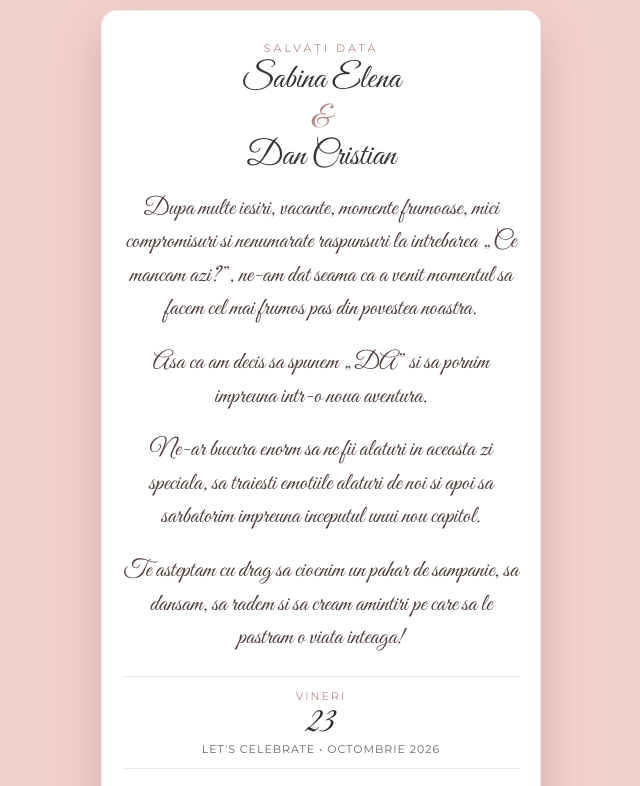
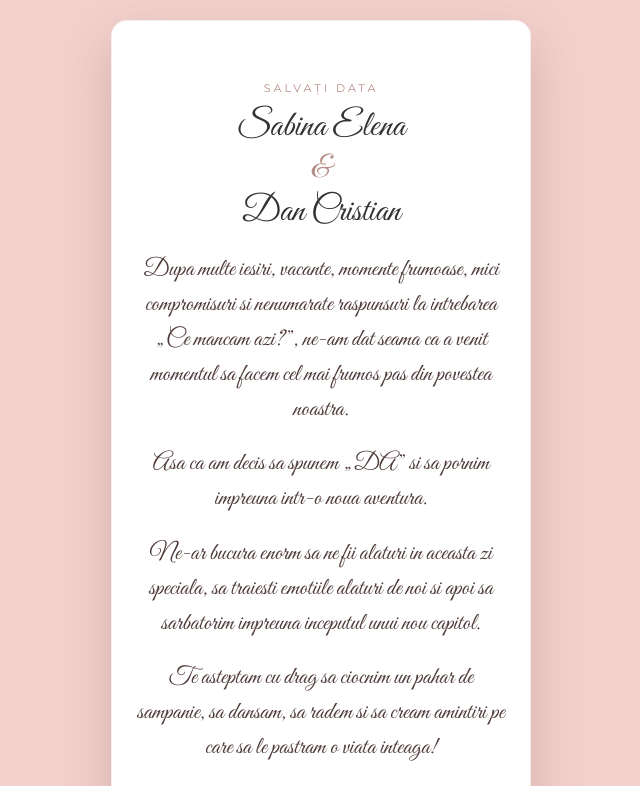
Before and after one commit to dcungureanu01-ux/invitatie, a plain HTML site: page index.html in a window 1280 px wide. Both pictures are taken after a click on the element "S&D". Shown: the top 786 px of the page, without its empty margins (319-959 px from the left). Drawn offline with Linux system fonts and the light colour scheme.

Commit message:
Update style.css

```diff
--- a/style.css
+++ b/style.css
@@ -15,7 +15,7 @@ body {
     align-items: center;
     overflow-x: hidden;
     transition: background-color 0.8s ease;
-    padding: 10px;
+    padding: 20px 10px; /* Adăugat spațiu sus/jos pentru ecrane mici */
 }
 
 /* Fundalul general devine rozul plicului când scrisoarea este deschisă */
@@ -159,22 +159,22 @@ body.invitation-open {
     pointer-events: none;
 }
 
-/* --- Containerul Invitației (Rezolvat problema ascunderii textului de sus) --- */
+/* --- Containerul Invitației (Optimizat complet pentru a nu mai tăia textul) --- */
 .invitation-container {
-    width: 95%;
-    max-width: 440px;
+    width: 100%;
+    max-width: 420px;
     background: #ffffff;
-    padding: 30px 20px;
+    padding: 50px 24px 35px 24px; /* Mărit padding-ul de sus de la 30px la 50px pentru siguranță */
     border-radius: 16px;
     box-shadow: 0 20px 50px rgba(138, 94, 88, 0.3);
     text-align: center;
     border: 1px solid rgba(242, 231, 229, 0.7);
     display: flex;
     flex-direction: column;
-    justify-content: center;
     align-items: center;
     transition: opacity 0.8s ease 0.3s, transform 0.8s ease 0.3s;
     z-index: 20;
+    margin: auto;
 }
 
 /* Clasa pentru starea ascunsă inițial */
@@ -192,11 +192,11 @@ body.invitation-open {
     font-family: 'Great Vibes', 'Vladimir Script', cursive !important;
 }
 
-/* --- Header & Nume (Corectat decuparea pe mobil) --- */
+/* --- Header & Nume --- */
 .hero {
     width: 100%;
-    margin-bottom: 15px;
-    display: block;
+    margin-bottom: 20px;
+    padding-top: 10px; /* Spațiu suplimentar în interiorul zonei cu nume */
 }
 
 .hero p.subtitle {
@@ -205,24 +205,24 @@ body.invitation-open {
     text-transform: uppercase;
     letter-spacing: 3px;
     color: #b58d87;
-    margin-bottom: 5px;
+    margin-bottom: 10px;
 }
 
 .hero h1 {
     font-weight: 400;
-    font-size: 34px;
+    font-size: 36px;
     color: #333;
     line-height: 1.2;
     display: block;
     width: 100%;
-    overflow: visible; /* Împiedică tăierea fontului caligrafic */
+    overflow: visible;
 }
 
 .hero .ampersand {
     font-size: 32px;
     color: #b58d87;
     line-height: 1;
-    margin: 2px 0;
+    margin: 5px 0;
 }
 
 /* --- Corp Text --- */
@@ -232,7 +232,7 @@ body.invitation-open {
 
 .details .message p {
     font-size: 24px !important;
-    line-height: 1.4;
+    line-height: 1.45;
     color: #4e3b39;
 }
 
@@ -240,7 +240,7 @@ body.invitation-open {
     border-top: 1px solid #f2e7e5;
     border-bottom: 1px solid #f2e7e5;
     padding: 12px 0;
-    margin: 20px 0;
+    margin: 25px 0;
 }
 
 .date-box .day-name {
@@ -302,14 +302,14 @@ body.invitation-open {
 
 /* --- Zona Buton Muzică --- */
 .audio-control-wrapper {
-    margin-top: 25px;
+    margin-top: 30px;
 }
 
 .audio-btn {
     background-color: #fcf8f5;
     border: 1px solid #e9c5c0;
     color: #b58d87;
-    padding: 8px 18px;
+    padding: 10px 20px;
     border-radius: 20px;
     font-family: 'Montserrat', sans-serif;
     font-size: 11px;
@@ -318,6 +318,7 @@ body.invitation-open {
     cursor: pointer;
     transition: all 0.3s ease;
     outline: none;
+    -webkit-tap-highlight-color: transparent; /* Elimină fundalul albastru la atingere pe iPhone */
 }
 
 .audio-btn:hover, .audio-btn:active {
```
